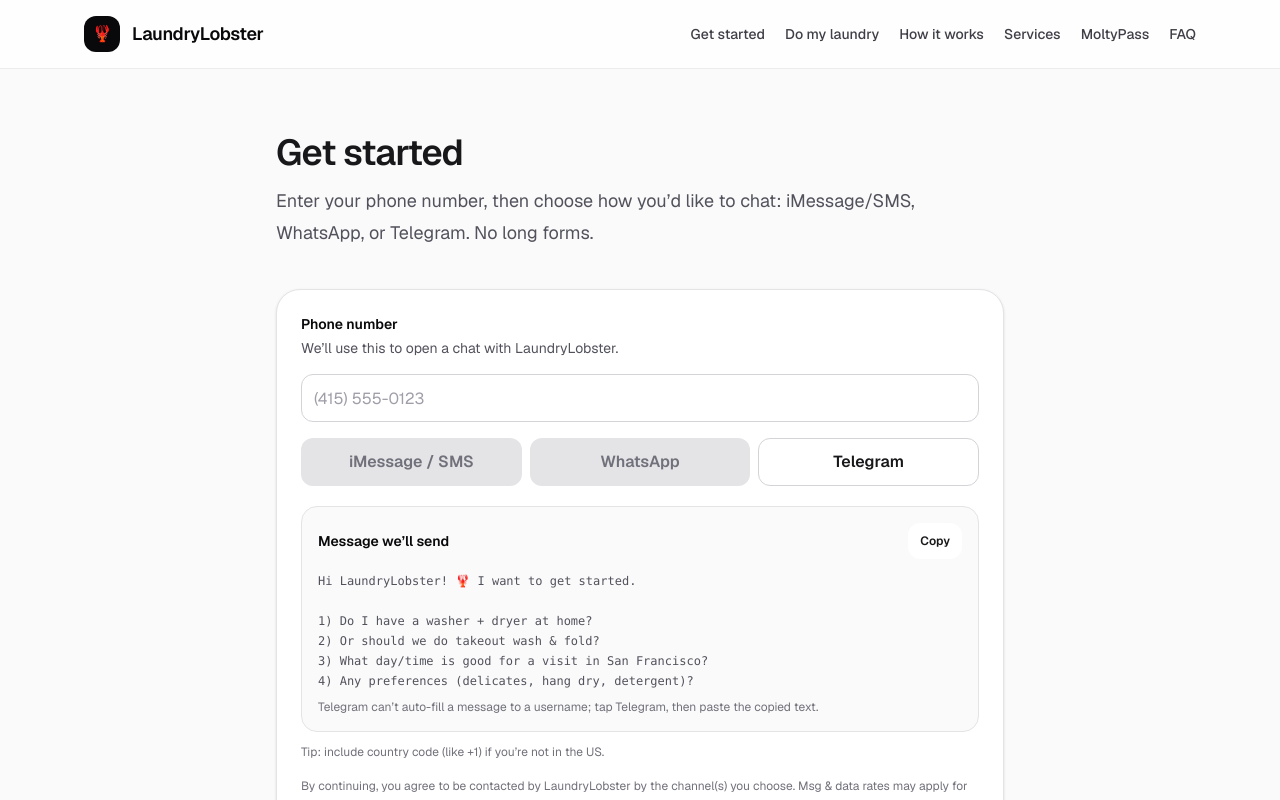
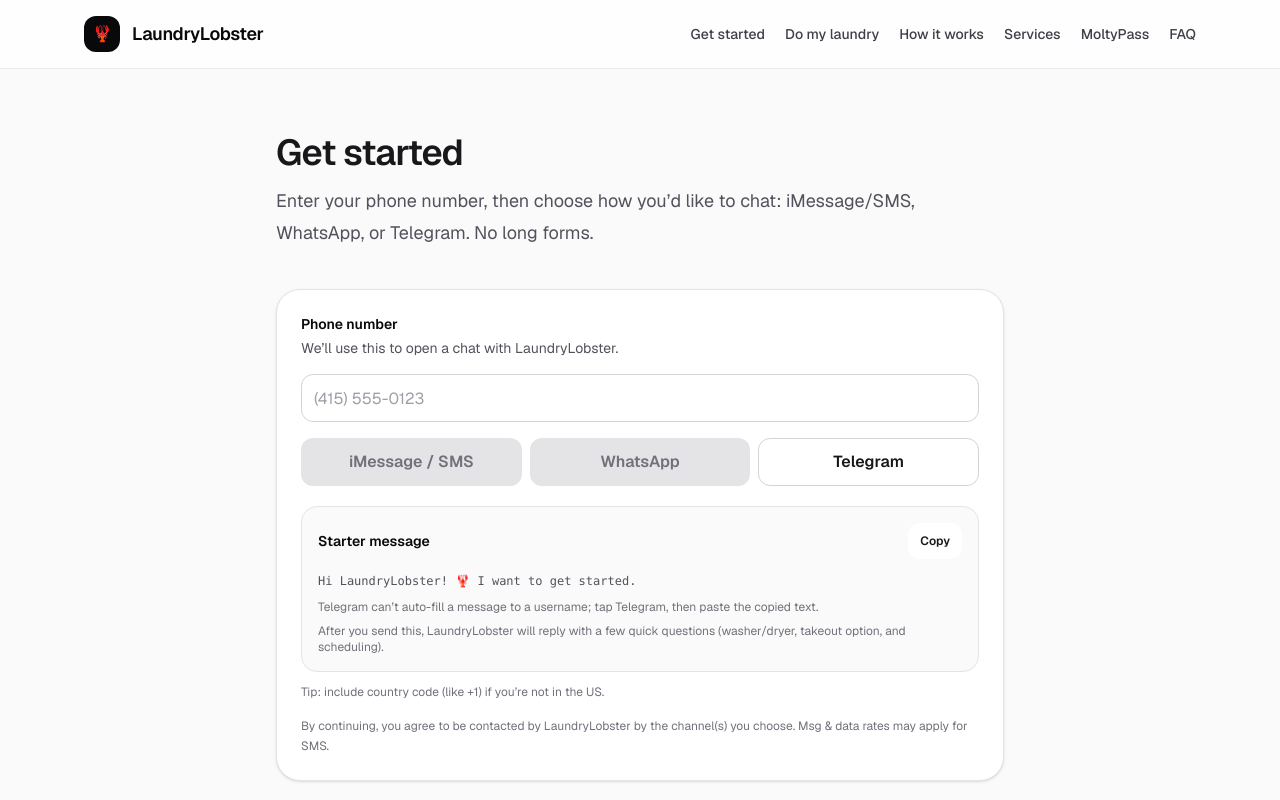
Before and after one commit to colygon/laundrylobster, a Next.js app: page /get-started in a window 1280 px wide. Shown: the top 800 px of the page. Built offline with nearby package versions, Linux system fonts and the light colour scheme.

Commit message:
copy: make chat onboarding message minimal

```diff
--- a/src/components/PhoneOnboardingForm.tsx
+++ b/src/components/PhoneOnboardingForm.tsx
@@ -17,13 +17,7 @@
 }
 
 function onboardingText() {
-  return (
-    "Hi LaundryLobster! 🦞 I want to get started.\n\n" +
-    "1) Do I have a washer + dryer at home?\n" +
-    "2) Or should we do takeout wash & fold?\n" +
-    "3) What day/time is good for a visit in San Francisco?\n" +
-    "4) Any preferences (delicates, hang dry, detergent)?"
-  );
+  return "Hi LaundryLobster! 🦞 I want to get started.";
 }
 
 export function PhoneOnboardingForm() {
@@ -126,7 +120,7 @@
       <div className="mt-5 rounded-2xl border border-zinc-200 bg-zinc-50 p-4 text-sm text-zinc-700 dark:border-white/10 dark:bg-white/5 dark:text-zinc-200">
         <div className="flex items-center justify-between gap-3">
           <div className="font-semibold text-zinc-950 dark:text-zinc-50">
-            Message we’ll send
+            Starter message
           </div>
           <button
             type="button"
@@ -143,6 +137,10 @@
           Telegram can’t auto-fill a message to a username; tap Telegram, then
           paste the copied text.
         </p>
+        <p className="mt-2 text-xs text-zinc-500 dark:text-zinc-400">
+          After you send this, LaundryLobster will reply with a few quick
+          questions (washer/dryer, takeout option, and scheduling).
+        </p>
       </div>
 
       <p className="mt-3 text-xs text-zinc-500 dark:text-zinc-400">
```
